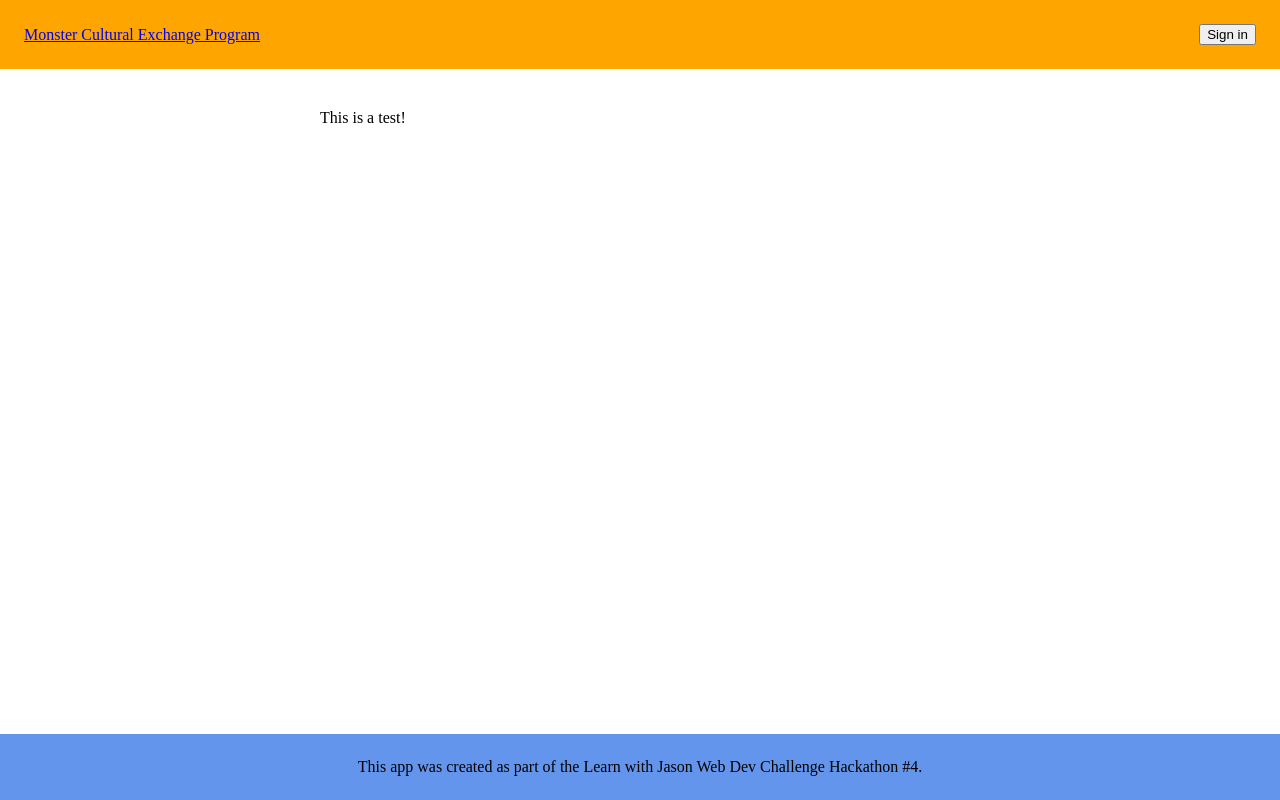
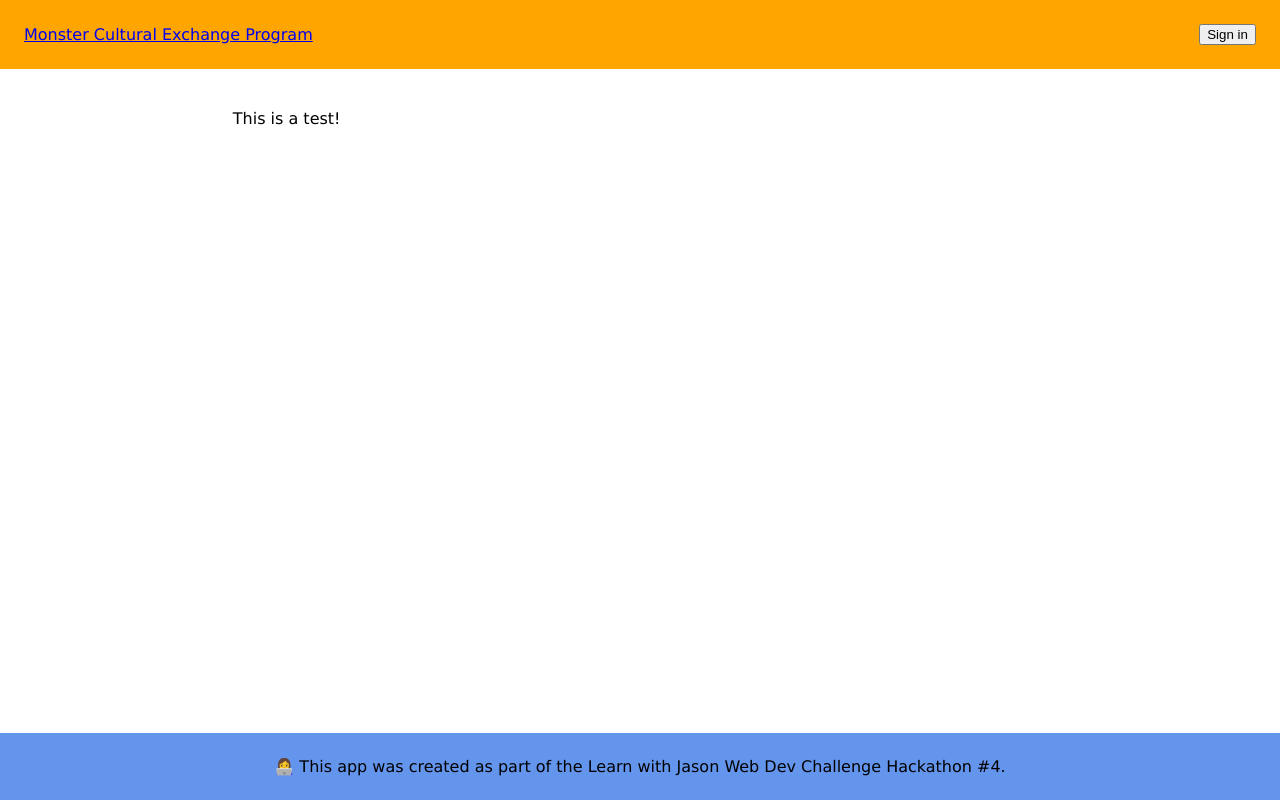
Before and after one commit to meganesu/lwj-hackathon-4-monsters, a React (Vite) app: page /matches in a window 1280 px wide. Built offline with nearby package versions, Linux system fonts and the light colour scheme; no server answers.

Commit message:
fix(styles): adjust default font & footer text

```diff
--- a/src/index.css
+++ b/src/index.css
@@ -1,3 +1,4 @@
 body {
   margin: 0;
+  font-family: Verdana, sans-serif;
 }
--- a/src/routes/root.jsx
+++ b/src/routes/root.jsx
@@ -23,7 +23,7 @@ const Layout = () => {
         <Outlet />
       </main>
       <footer>
-        This app was created as part of the Learn with Jason Web Dev Challenge Hackathon #4.
+        👩‍💻 This app was created as part of the Learn with Jason Web Dev Challenge Hackathon #4.
       </footer>
     </div>
   )
```
